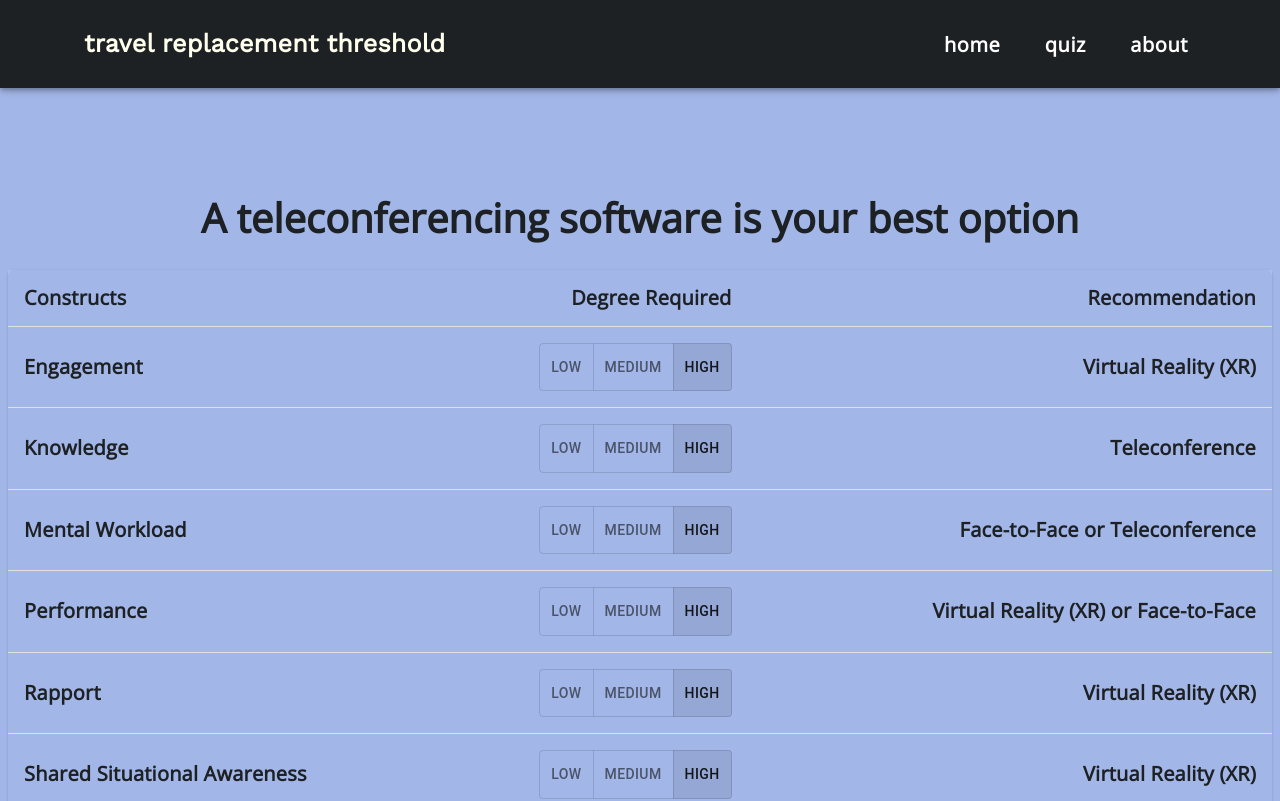
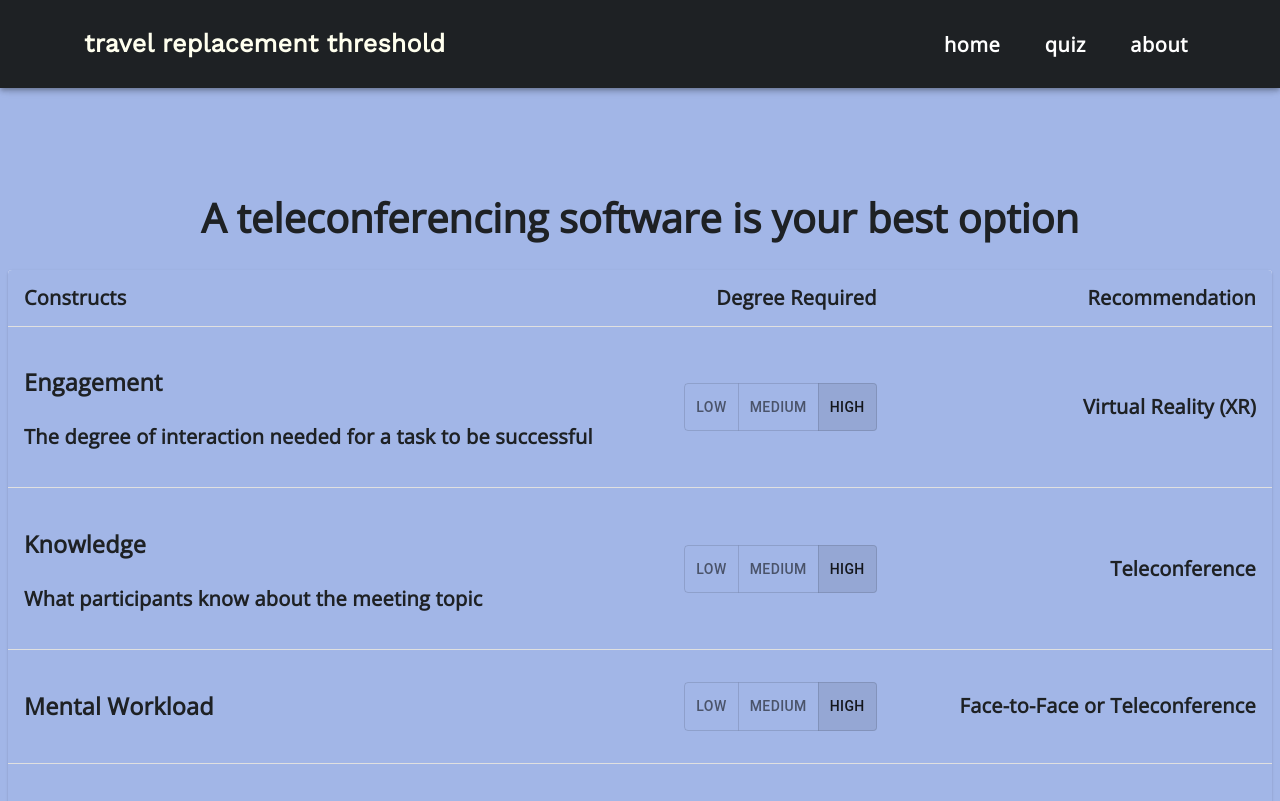
Before and after one commit to hay733/travel-substitute-threshold, a React (Create React App) app: page /results in a window 1280 px wide. Shown: the top 801 px of the page. Built offline with nearby package versions, Linux system fonts and the light colour scheme.

Commit message:
Put short definition in table cell

```diff
--- a/src/pages/Table.jsx
+++ b/src/pages/Table.jsx
@@ -72,8 +72,8 @@ function DataTable() {
           {rows.map((row) => (
             <TableRow key={row.name}>
               <TableCell component="th" scope="row" className={classes.tableCell} description={row.description}>
-                {row.constructs}
-                <p id='construct' hidden>{row.description}</p>
+                <h3>{row.constructs}</h3>
+                <p>{row.description}</p>
               </TableCell>
               <TableCell align="right" className={classes.tableCell}>{row.degree}</TableCell>
               <TableCell align="right" className={classes.tableCell}>{row.recommendation}</TableCell>
```
